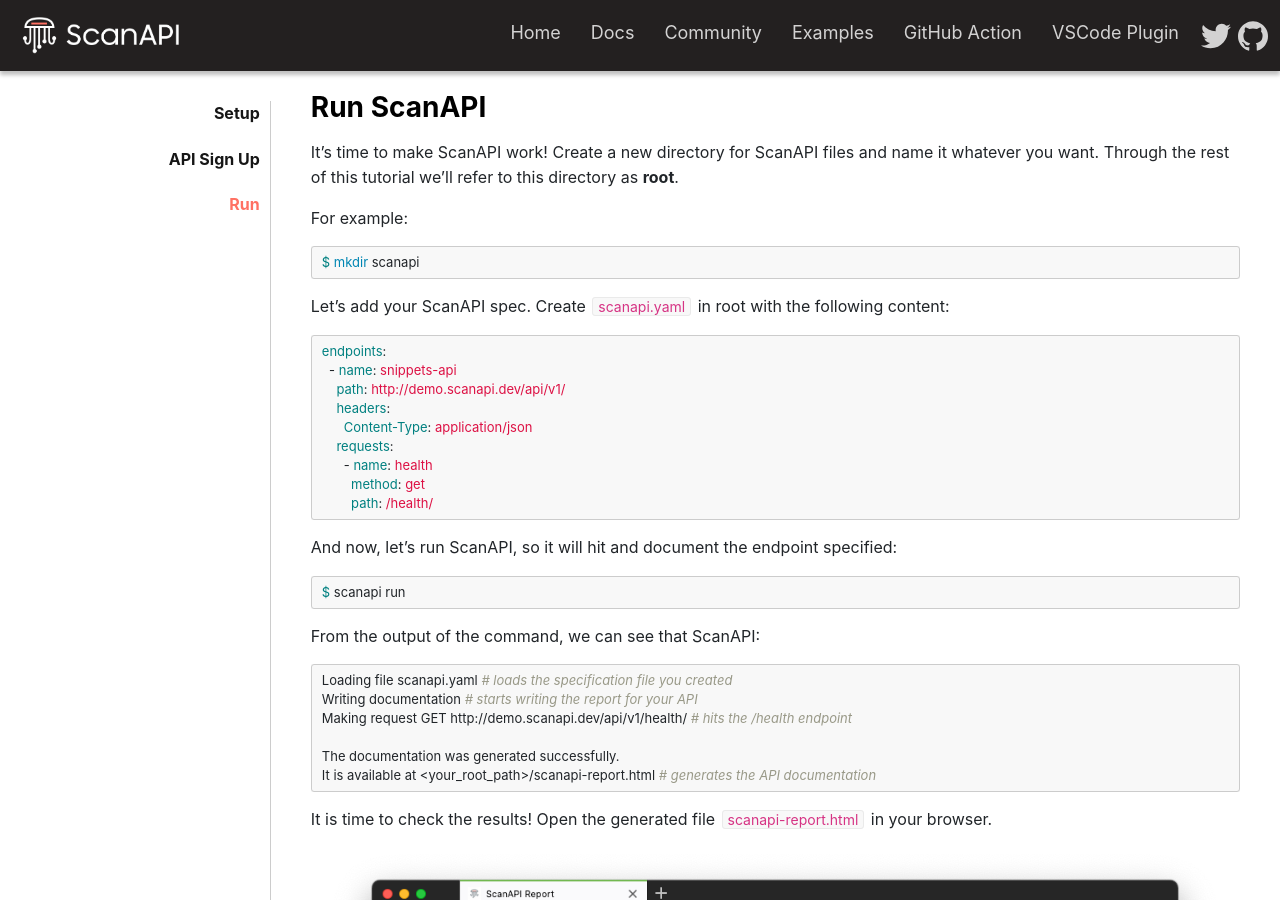
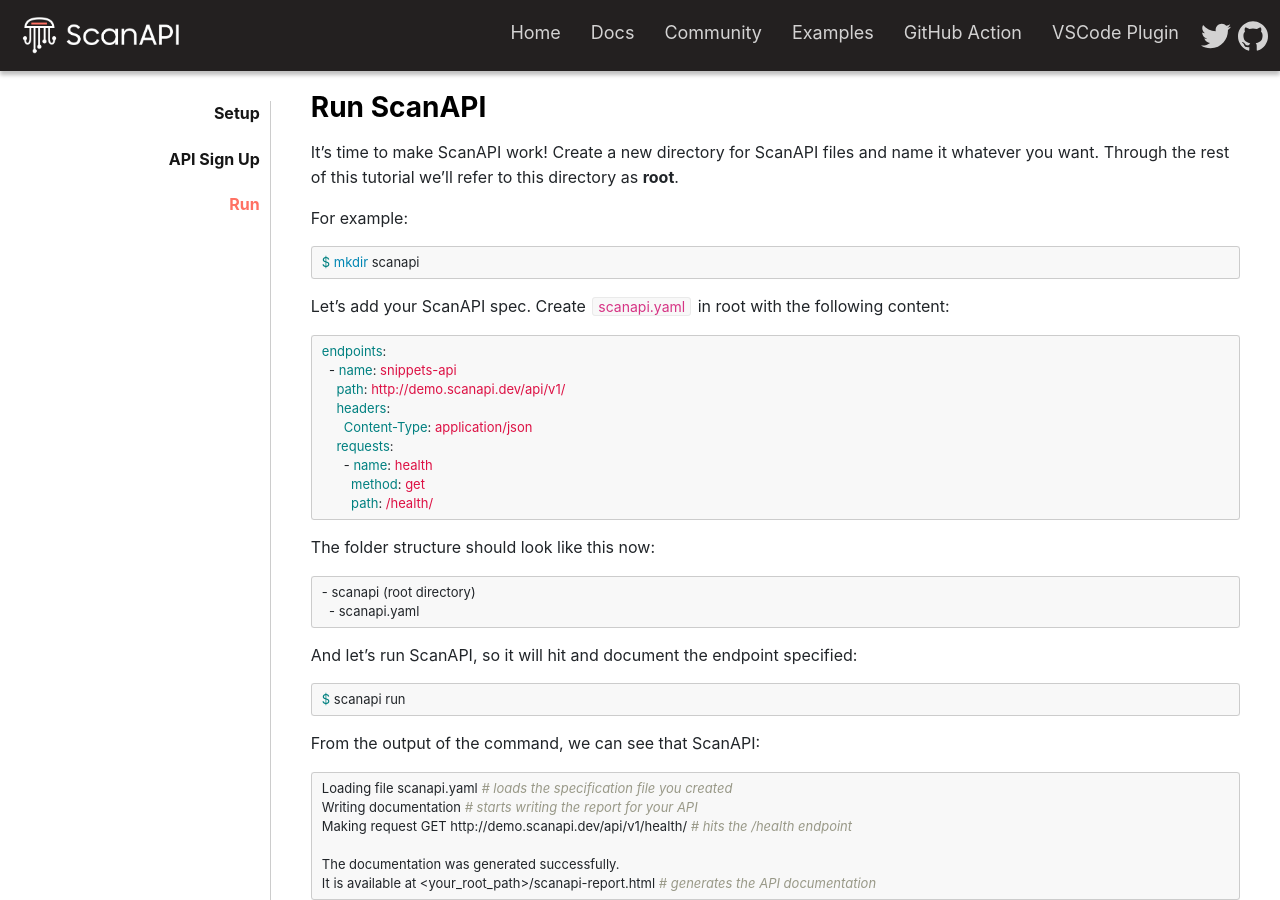
Before and after one commit to scanapi/website, a Jekyll site: the page built from _tutorials/page3.md, in a window 1280 px wide and 900 px high. Built offline with Jekyll 4.4.1, drawn with Linux system fonts in a browser that asks for light colours.

Commit message:
Add expected folder structure to tutorial page 3

````diff
--- a/_tutorials/page3.md
+++ b/_tutorials/page3.md
@@ -31,7 +31,14 @@
         path: /health/
 ```
 
-And now, let's run ScanAPI, so it will hit and document the endpoint specified:
+The folder structure should look like this now:
+
+```
+- scanapi (root directory)
+  - scanapi.yaml
+```
+
+And let's run ScanAPI, so it will hit and document the endpoint specified:
 
 ```shell
 $ scanapi run
````
